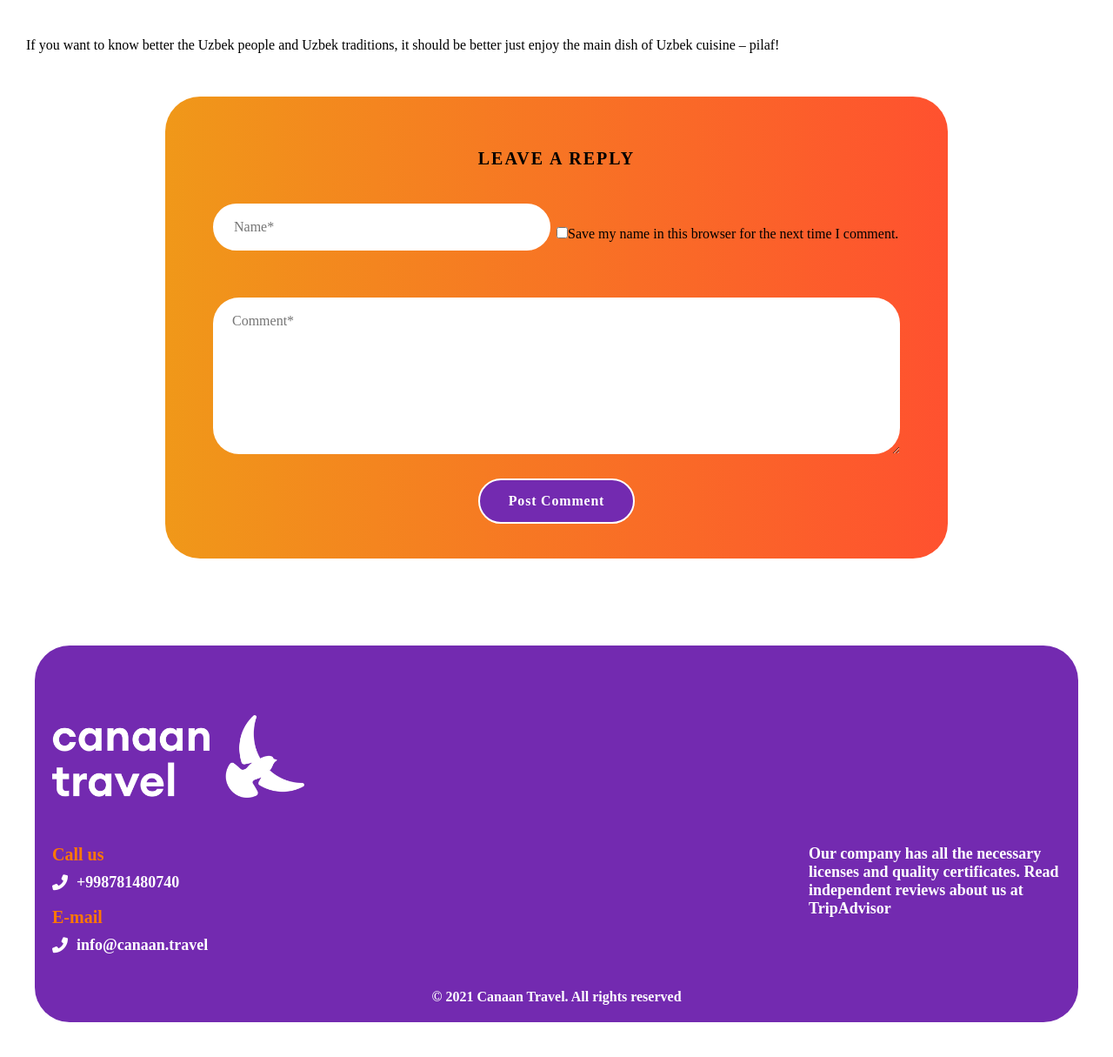
After one commit to JavohirToirov/Canan-travel, a PHP site: template pages/pilaf.php in a window 1280 px wide. The commit adds this page. Shown: the part 1870-3085 px from the top of the page at 87% size. Run offline with PHP 8.4, Linux system fonts and the light colour scheme; the template is opened without the code that fills it, so the values that code supplies are empty; some web fonts are replaced.

Commit message:
pilaf page end

```diff
--- a/css/style.css
+++ b/css/style.css
@@ -1797,6 +1797,159 @@ nav .content .links {
     font-weight: 500 !important;
 }
 
+/* info-tourists page end */
+/* ************************************************************* */
+/* pilof page start */
+.pilof-backg {
+    background: url(../image/page-title-background.jpg)no-repeat center center / cover;
+    padding: 0 !important;
+}
+
+.pilof-backg .header-fon-text-box {
+    padding: 0 !important;
+}
+
+.pilof-backg .header-fon-text {
+    padding: 100px 0;
+}
+
+.pilof-mainBlock-box-item-img {
+    width: 100%;
+}
+
+.pilof-mainBlock-box-item-img img {
+    width: 100%;
+    max-height: 70vh;
+    object-fit: cover;
+    border-radius: 40px;
+}
+
+.pilof-mainBlock-box-item {
+    display: grid;
+    grid-template-columns: 1fr 1fr;
+    gap: 20px;
+    margin: 20px 0 50px 0;
+}
+
+.pilof-mainBlock-box-item-text p,
+.pilof-mainBlock-box-video p {
+    font-size: 16px;
+    font-family: var(--popins-font);
+    padding-bottom: 15px;
+}
+
+.pilof-mainBlock-box-video {
+    width: 100%;
+}
+
+.pilof-mainBlock-box-video iframe {
+    border-radius: 40px;
+}
+
+.pilof-mainBlock-box-video p {
+    padding-bottom: 0;
+    padding-top: 40px;
+}
+
+.pilof-mainBlock-box-form {
+    max-width: 900px;
+    margin: 50px auto;
+}
+
+.pilof-mainBlock-box-form-box {
+    padding: 60px 55px 40px;
+    background: #FF512F;
+    /* fallback for old browsers */
+    background: -webkit-linear-gradient(to right, #F09819, #FF512F);
+    /* Chrome 10-25, Safari 5.1-6 */
+    background: linear-gradient(to right, #F09819, #FF512F);
+    /* W3C, IE 10+/ Edge, Firefox 16+, Chrome 26+, Opera 12+, Safari 7+ */
+    border-radius: 40px;
+}
+
+.pilof-mainBlock-box-form-box h4 {
+    font-size: 20px;
+    font-family: var(--popins-font);
+    font-weight: 600 !important;
+    text-transform: uppercase;
+    letter-spacing: 2px;
+    text-align: center;
+    margin-bottom: 40px;
+}
+
+.pilof-mainBlock-box-form-box-author {
+    width: 50%;
+    padding-right: 7px;
+}
+
+.pilof-mainBlock-box-form-box input {
+    border: 2px solid #ffffff;
+    outline: none;
+    border-radius: 30px;
+    color: #4e4e4e;
+    font-size: 16px;
+    font-family: var(--popins-font);
+}
+
+.pilof-mainBlock-box-form-box input[type="text"] {
+    padding: 16px 22px;
+    margin-bottom: 14px;
+    width: 100%;
+    display: block;
+}
+
+
+.pilof-mainBlock-box-form-box-check {
+    width: 50%;
+    line-height: 1.7;
+    font-size: 16px;
+    font-family: var(--popins-font);
+}
+
+.pilof-mainBlock-box-form-box-comment {
+    margin-top: 40px;
+}
+
+.pilof-mainBlock-box-form-box-comment textarea {
+    border-radius: 30px;
+    border: none !important;
+    color: #4e4e4e;
+    font-size: 16px;
+    font-family: var(--popins-font);
+    width: 100%;
+    padding: 18px 22px;
+    display: block;
+    border-width: 1px 1px 2px 1px;
+    border-style: solid;
+    margin: 0px;
+    margin-bottom: 14px;
+    outline: none;
+}
+
+.form-submit {
+    text-align: center;
+    padding-top: 14px;
+    line-height: 1.7;
+    font-family: var(--popins-font);
+}
+
+.form-submit input[type="submit"] {
+    cursor: pointer;
+    color: #fff;
+    font-size: 16px;
+    font-weight: bold;
+    letter-spacing: 0.8px;
+    padding: 15px 33px;
+    display: inline-block;
+    -webkit-appearance: none;
+    background-color: #732ab0;
+    font-family: var(--popins-font);
+}
+/* pilof page end */
+/* ///////////////////////////////////////////////////////////////////// */
+
+
+
 /* **********************keyframes************************** */
 @-webkit-keyframes toBottomFromTop {
     49% {
--- /dev/null
+++ b/includes/form-input.php
@@ -0,0 +1,21 @@
+<div class="pilof-mainBlock-box-form">
+                  <div class="pilof-mainBlock-box-form-box">
+                      <h4>LEAVE A REPLY</h4>
+                      <form action="">
+                        <div class="d-flex align-items-center author-box">
+                           <div class="pilof-mainBlock-box-form-box-author">
+                          <input id="author" name="author" type="text" value=""    placeholder="Name*" size="30" aria-required="true" required>
+                           </div>
+                           <p class="pilof-mainBlock-box-form-box-check">
+                           <input type="checkbox" value="yes" required><label for="wp-comment-cookies-consent">Save my name in this browser for the next time I comment.</label>
+                           </p>
+                        </div>
+                        <div class="pilof-mainBlock-box-form-box-comment">
+                            <textarea name="comment" id="" cols="45" rows="8" placeholder="Comment*" required></textarea>
+                        </div>
+                         <p class="form-submit">
+                           <input type="submit" name="submit" id="submit" value="Post Comment">
+                         </p>
+                     </form>
+                  </div>
+</div>
--- /dev/null
+++ b/pages/pilaf.php
@@ -0,0 +1,41 @@
+<div class="main-block">
+   <div class="header-fon about-header-fon pilof-backg">
+            <div class="container">
+                <div class="header-fon-text">
+                    <div class="header-fon-text-box">
+                        <h3 class="header-fon-text-box-h3 history-h3">Uzbek pilaf</h3>
+                    </div>
+                </div>
+            </div>
+   </div>
+
+   <div class="pilof-mainBlock">
+       <div class="container">
+            <div class="pilof-mainBlock-box">
+              <div class="pilof-mainBlock-box-item">
+                   <div class="pilof-mainBlock-box-item-img">
+                     <img src="../image/blog_page/meals/znamenitiy-uzbekskiy-plov.jpg" alt="">
+                   </div>
+                   <div class="pilof-mainBlock-box-item-text">
+                     <p>The main dish in Uzbek cuisine is Pilaf. This dish is always on the table for all solemn occasion, it serves for guests on the anniversary, and wedding events. Pilaf prepares in many Eastern countries. There are many legends telling about the health and nutritional features of pilaf. According to Uzbek pilaf called “osh palov” In the old days it also was the main dish, and in some houses eat it every day. Poor people also enjoyed the pilaf, but only on holidays. It is believed that true festive pilaf could make only men. Often in the teahouses (cafes) are contest for the preparation of this dish.</p>
+                     <p>In the Uzbek cuisine, there are more than fifty varieties of pilaf: meat, chicken, steamed mutton fat-tailed and fat, with peas, with quince, raisins, and potatoes. In X – XII century appear the recipe of pilaf with partridge, which is prepared still nowadays. Many recipes of pilaf for about a thousand years.</p>
+                   </div>
+              </div>
+              <div class="pilof-mainBlock-box-item">
+                   <div class="pilof-mainBlock-box-item-text">
+                     <p>The Cook defines full readiness of dish, striking the boiler skimmer. If the pilaf is not ready you will hear a hissing sound, if it is ready – you will hear the clunk. To the table, pilaf served in lagans – a large ceramic or porcelain dishes. In the old days during the wedding pilaf was allowed to guests in bread (lepeshki).</p>
+                     <p>In Uzbekistan, by the tradition pilaf mostly eat for dinner. Salads of fresh vegetables, such as tomatoes and cucumbers, radishes and onions always complement this dish. This vegetable helps to better assimilate this quite greasy dish. Of course, it is impossible to imagine pilaf without tea. In Tashkent, people prefer to drink black tea, and in other regions of the country give preference to green tea. And to the tea, the hostess will give a crystalline sugar Navad and various sweets.</p>
+                   </div>
+                   <div class="pilof-mainBlock-box-item-img">
+                     <img src="../image/blog_page/meals/uzbekskiy-plov-na-stole-300x200.jpg.png" alt="">
+                   </div>
+              </div>
+              <div class="pilof-mainBlock-box-video">
+                 <iframe width="100%" height="625" src="https://www.youtube.com/embed/WmJQkUiupKk" title="YouTube video player" frameborder="0" allow="accelerometer; autoplay; clipboard-write; encrypted-media; gyroscope; picture-in-picture" allowfullscreen></iframe>
+                    <p>If you want to know better the Uzbek people and Uzbek traditions, it should be better just enjoy the main dish of Uzbek cuisine – pilaf!</p>
+              </div>
+              <? include_once './includes/form-input.php'; ?>
+            </div>
+       </div>
+   </div>
+</div>
```
Also changed, not shown: blog/pilaf.php (deleted, +0 -11 lines), css/media.css (+42 -0 lines), includes/mealsFunction.php (+19 -3 lines), image/blog_page/meals/uzbekskiy-plov-na-stole-300x200.jpg.png (added), image/blog_page/meals/znamenitiy-uzbekskiy-plov.jpg (added), image/page-title-background.jpg (added), pages/manta.php (added), pages/shurpa.php (added), pages/sumalak.php (added), pages/tandoor-meat.php (added), pages/tukhum-barak.php (added).
